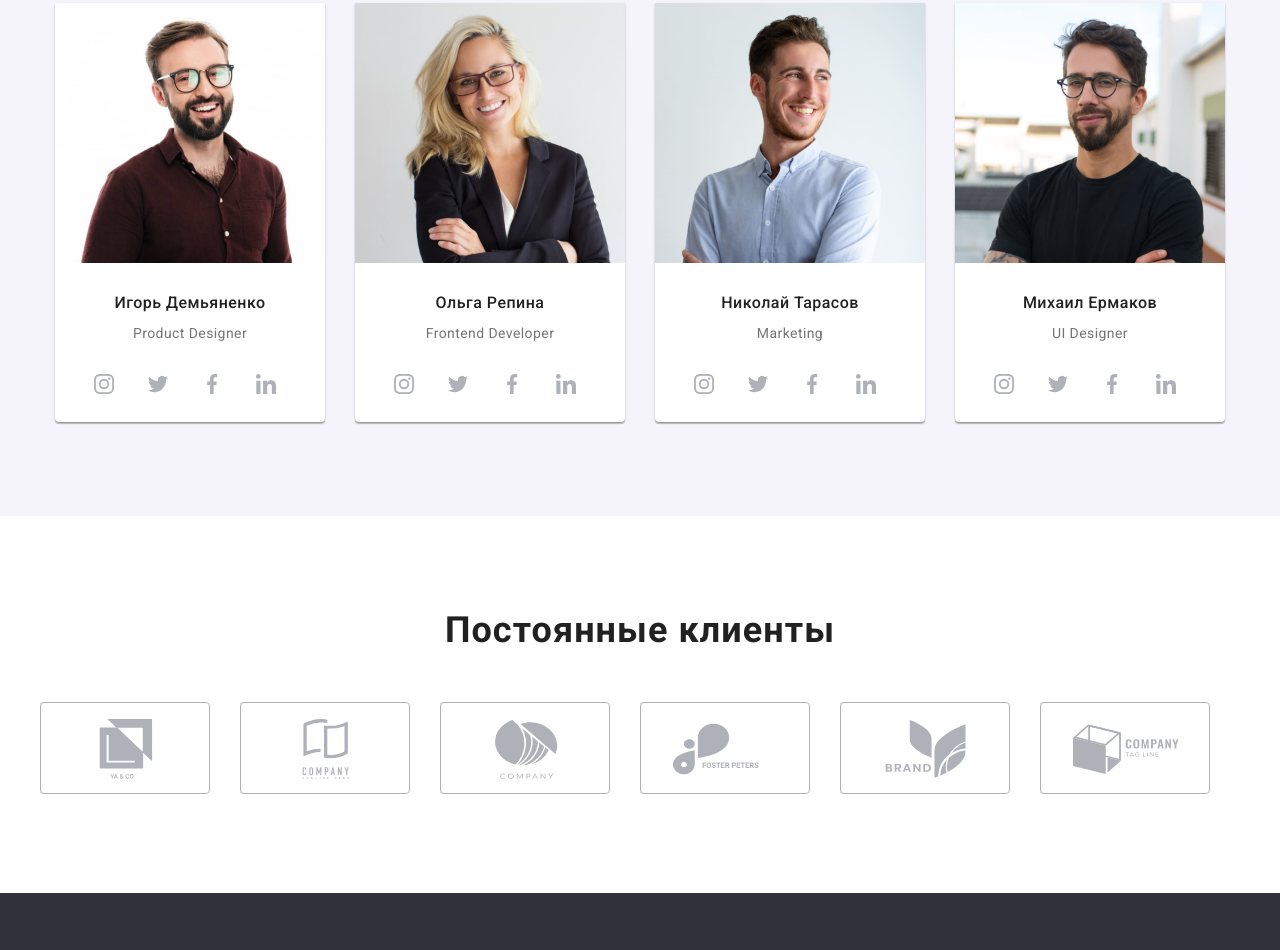
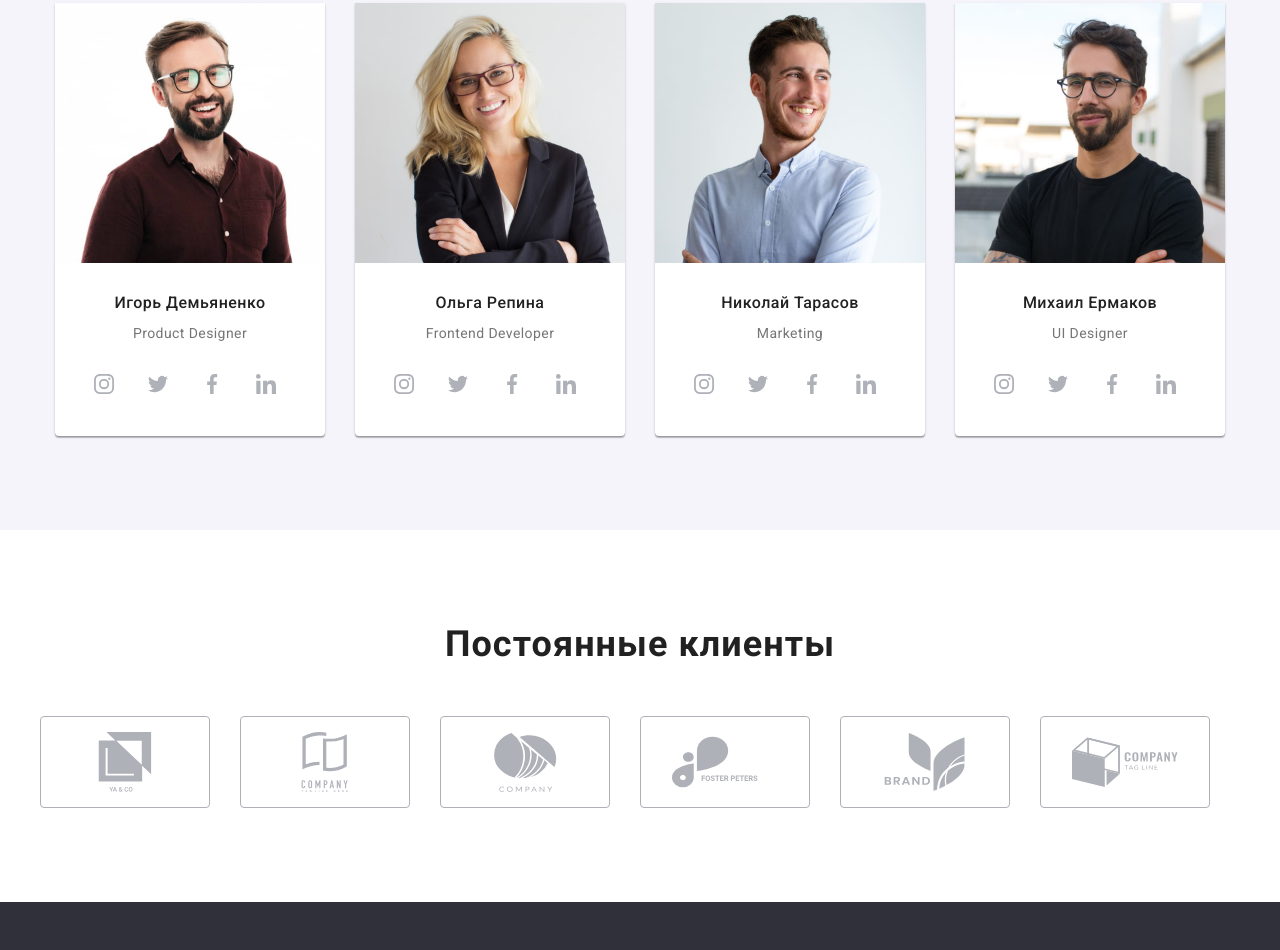
Before and after one commit to Anna1Kuprina/goit-markup-hw-05, a plain HTML site: page index.html in a window 1280 px wide. Shown: the part 1794-2744 px from the top of the page. Drawn offline with nearby package versions, Linux system fonts and the light colour scheme.

Commit message:
Update styles.css

```diff
--- a/css/styles.css
+++ b/css/styles.css
@@ -184,7 +184,7 @@ ul {
     fill: currentColor;
 
 }
-.nav-contacts:hover .icon-smartphone {
+.nav-contacts .icon-smartphone {
     fill: currentColor;
 }
 
@@ -365,7 +365,7 @@ ul {
 }
 .box{
     padding-top: 30px;
-    padding-bottom:16px;
+    padding-bottom:30px;
 }
 .text-box-title{
     margin-bottom: 10px;
@@ -444,19 +444,19 @@ background-color: var(--color-accent);
     margin-right: 30px;
 }
 .icon-link-client{
-    display: inline-block;
+    display: flex;
     justify-content: center;
+    align-items: center;
+    width: 170px;
+    height: 92px;
     border:1px solid rgba(175, 177, 184, 1);
     border-radius: 4px;
-
-    width: 170px;
-    height: 92px;
 
 }
 .icon-client{
     width: 106px;
     height: 60px;
-    margin: 16px 32px;
+
     fill: #AFB1B8;
 
 }
```
